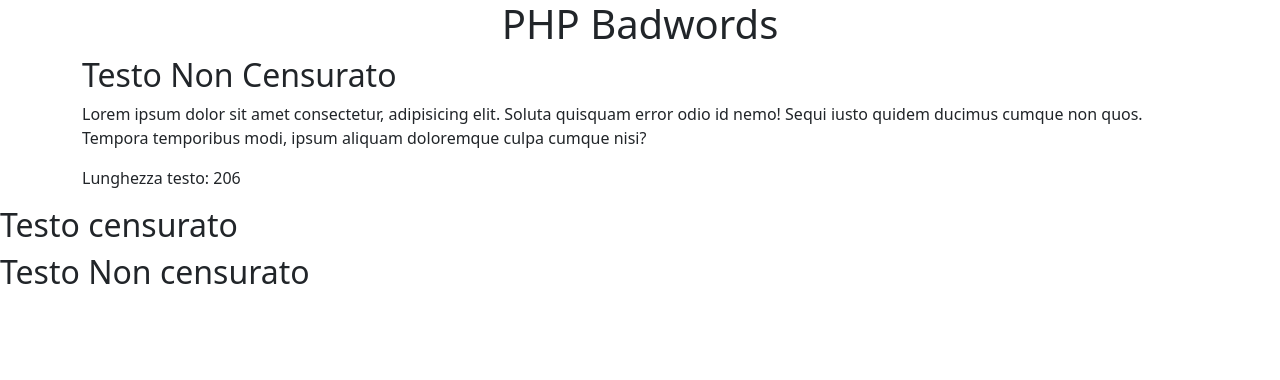
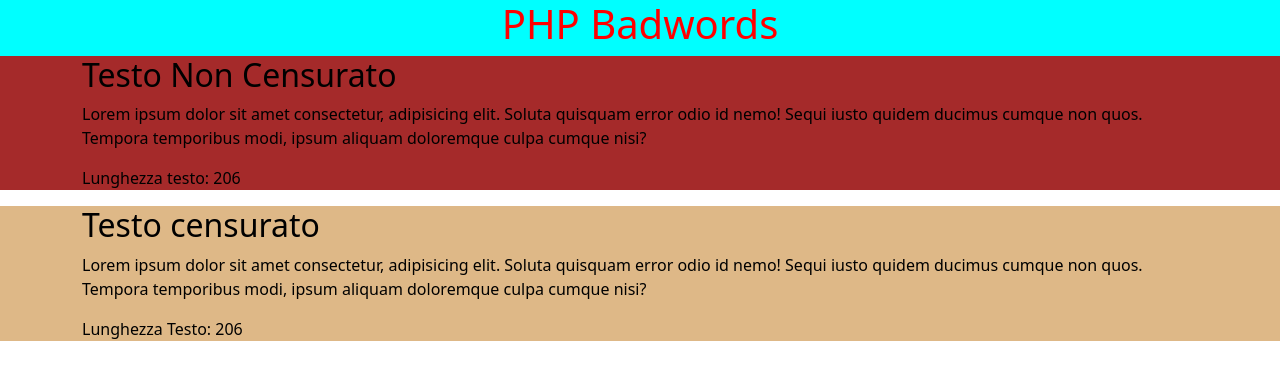
Before and after one commit to DomenicoAgostino/php-badwords, a PHP site: page /?censored=1 in a window 1280 px wide. Shown: the top 380 px of the page. Run offline with PHP 8.4, Linux system fonts and the light colour scheme.

Commit message:
Consegna esercizio completato

```diff
--- a/index.php
+++ b/index.php
@@ -9,8 +9,16 @@ Stampare di nuovo il paragrafo e la sua lunghezza, dopo aver sostituito con tre
  */
 
 
-$testo = 'Lorem ipsum dolor sit amet consectetur, adipisicing elit. Soluta quisquam error odio id nemo! Sequi iusto quidem ducimus cumque non quos. Tempora temporibus modi, ipsum aliquam doloremque culpa cumque nisi?';
-$lunghezza=strlen($testo);
+
+
+$censored=$_GET['censored'];
+
+
+$text = 'Lorem ipsum dolor sit amet consectetur, adipisicing elit. Soluta quisquam error odio id nemo! Sequi iusto quidem ducimus cumque non quos. Tempora temporibus modi, ipsum aliquam doloremque culpa cumque nisi?';
+$lenghtText=strlen($text);
+$textCensored=str_replace($censored, '(***)', $text);
+$lenghtCensored=strlen($textCensored);
+
 ?>
 
 
@@ -22,13 +30,15 @@ $lunghezza=strlen($testo);
   <meta charset="UTF-8">
   <meta http-equiv="X-UA-Compatible" content="IE=edge">
   <meta name="viewport" content="width=device-width, initial-scale=1.0">
+
+  <link rel="stylesheet" href="style.css">
   <link href="https://cdn.jsdelivr.net/npm/bootstrap@5.2.0-beta1/dist/css/bootstrap.min.css" rel="stylesheet" integrity="sha384-0evHe/X+R7YkIZDRvuzKMRqM+OrBnVFBL6DOitfPri4tjfHxaWutUpFmBp4vmVor" crossorigin="anonymous">
   <title>PHP Badwords</title>
 </head>
 <body>
 
 <header>
-  <div class="container d-flex justify-content-center align-items-center background-color-$yellow">
+  <div class="container d-flex justify-content-center align-items-center">
   <h1>PHP Badwords</h1>
   </div>
 
@@ -44,19 +54,24 @@ $lunghezza=strlen($testo);
   </h2>
 
   <p>
-    <?php echo $testo; ?>
+    <?php echo $text; ?>
   </p>
 
   <p>
-    Lunghezza testo: <span><?php echo $lunghezza; ?></span>
+    Lunghezza testo: <span><?php echo $lenghtText; ?></span>
   </p>
 </div>
-
 </section>
 
 
 <section class="text-censored">
-  <h2>Testo censurato</h2>
+<div class="container">
+<h2>Testo censurato</h2>
+
+<p><?php echo $textCensored ?></p>
+<p>Lunghezza Testo: <span><?php echo $lenghtCensored ?></span></p>
+</div>
+
 </section>
 
 
@@ -64,7 +79,7 @@ $lunghezza=strlen($testo);
 
 
 <footer></footer>
-<h2>Testo Non censurato</h2>
+
 
 </body>
 </html>
--- /dev/null
+++ b/style.css
@@ -0,0 +1,16 @@
+header{
+  background-color: aqua;
+  color: red;
+}
+
+main{
+  color: black;
+}
+
+.text-normal{
+  background-color: brown;
+}
+
+.text-censored {
+  background-color: burlywood;
+}
```
